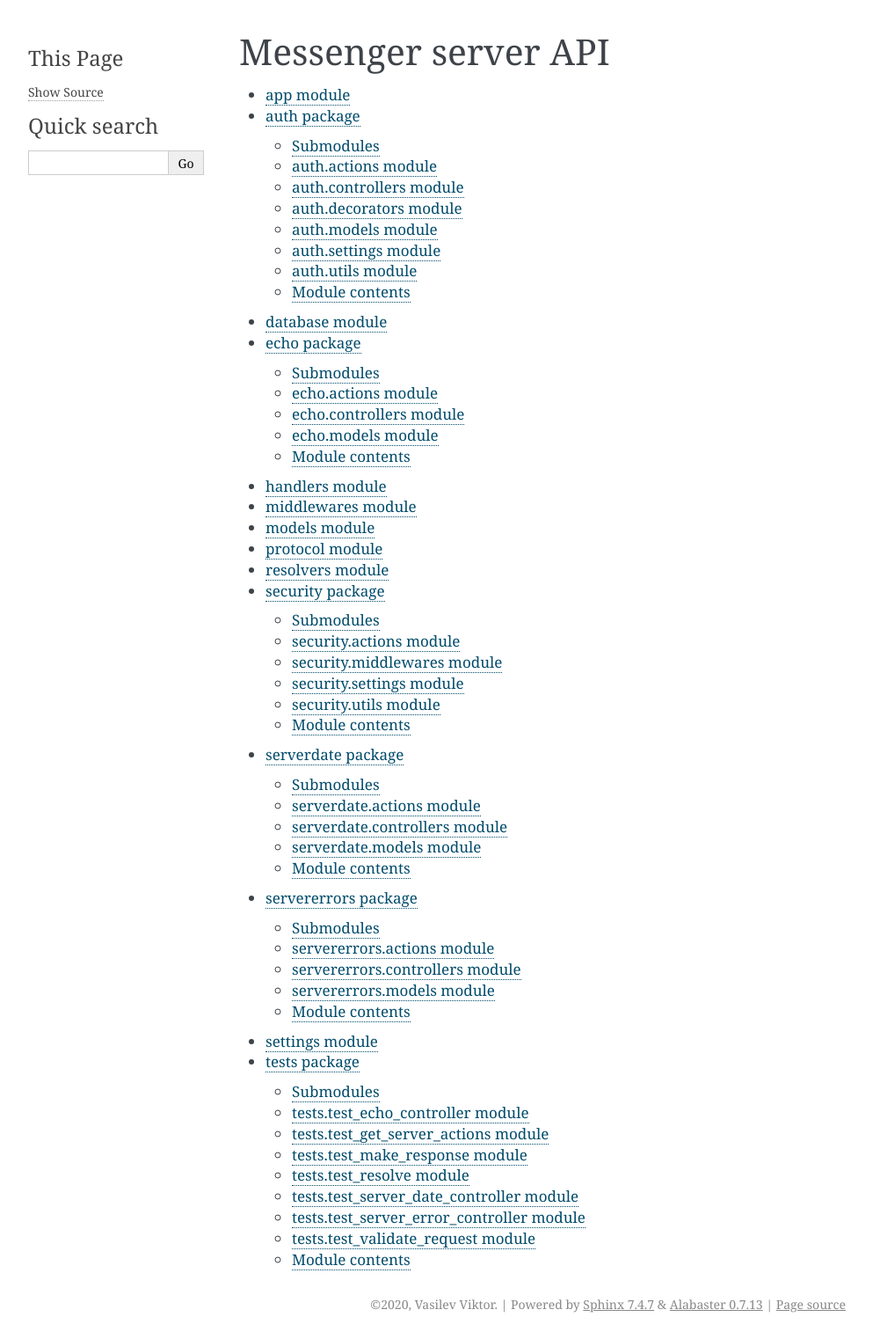
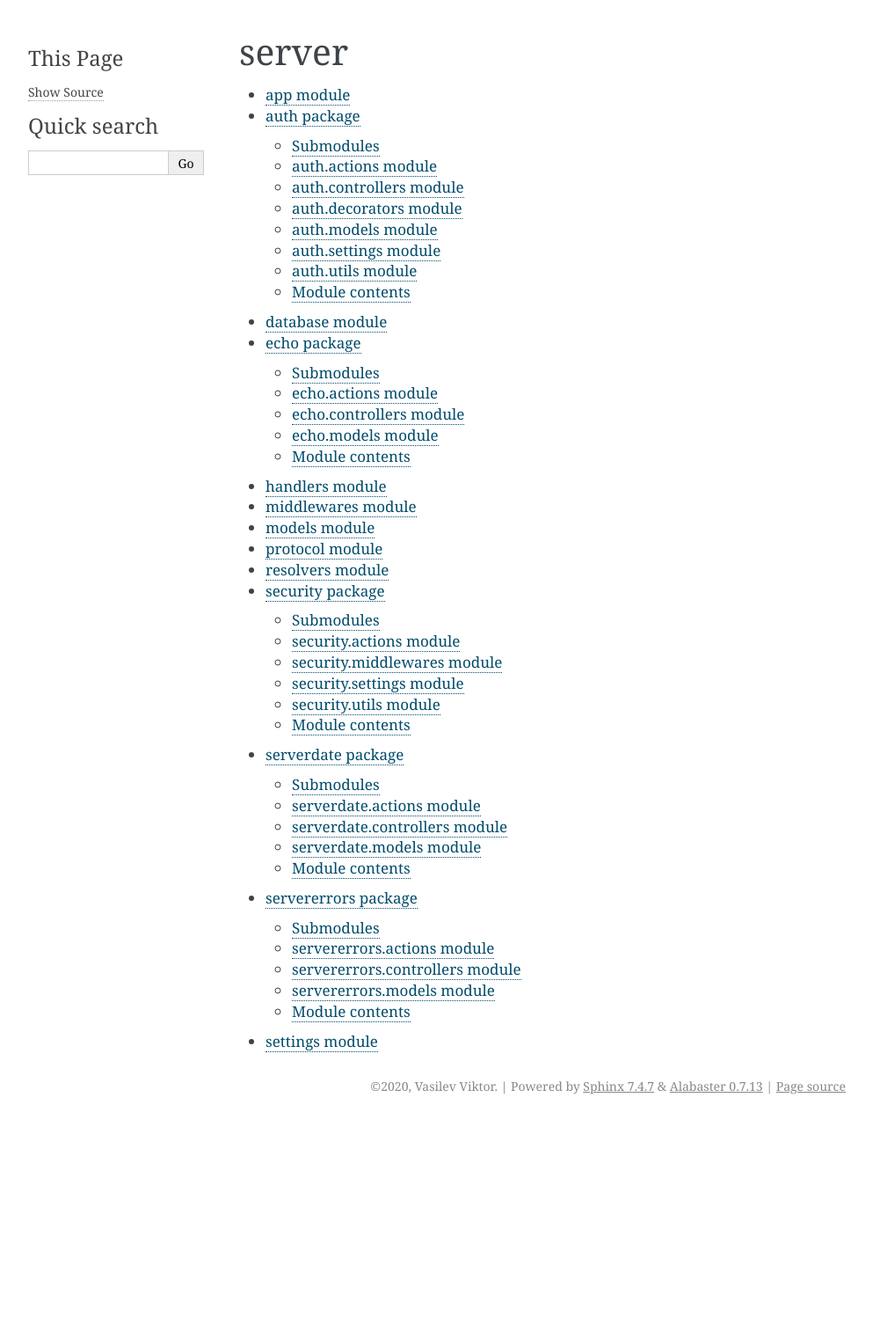
Before and after one commit to v-v-d/Python_client-server_apps, a Sphinx documentation site: the page built from messenger/docs/source/modules.rst, in a window 1280 px wide. Shown: the whole page at 88% size, without its empty margins (148-1141 px from the left). Built offline with Sphinx 7.4.7, drawn with Linux system fonts in a browser that asks for light colours; pages that are not in the unit, such as notebooks, are missing from menus; after the commit the page ends 1274 px from its top, so only the background shows below that.

Commit message:
server side docs made

```diff
--- a/messenger/docs/source/conf.py
+++ b/messenger/docs/source/conf.py
@@ -10,9 +10,9 @@
 # add these directories to sys.path here. If the directory is relative to the
 # documentation root, use os.path.abspath to make it absolute, like shown here.
 #
-# import os
-# import sys
-# sys.path.insert(0, os.path.abspath('.'))
+import os
+import sys
+sys.path.insert(0, os.path.abspath('../../server'))
 
 
 # -- Project information -----------------------------------------------------
@@ -28,6 +28,7 @@
 # extensions coming with Sphinx (named 'sphinx.ext.*') or your custom
 # ones.
 extensions = [
+    'sphinx.ext.autodoc',
 ]
 
 # Add any paths that contain templates here, relative to this directory.
--- a/messenger/docs/source/modules.rst
+++ b/messenger/docs/source/modules.rst
@@ -1,4 +1,4 @@
-Messenger server API
+server
 ======
 
 .. toctree::
@@ -18,4 +18,3 @@
    serverdate
    servererrors
    settings
-   tests
```
